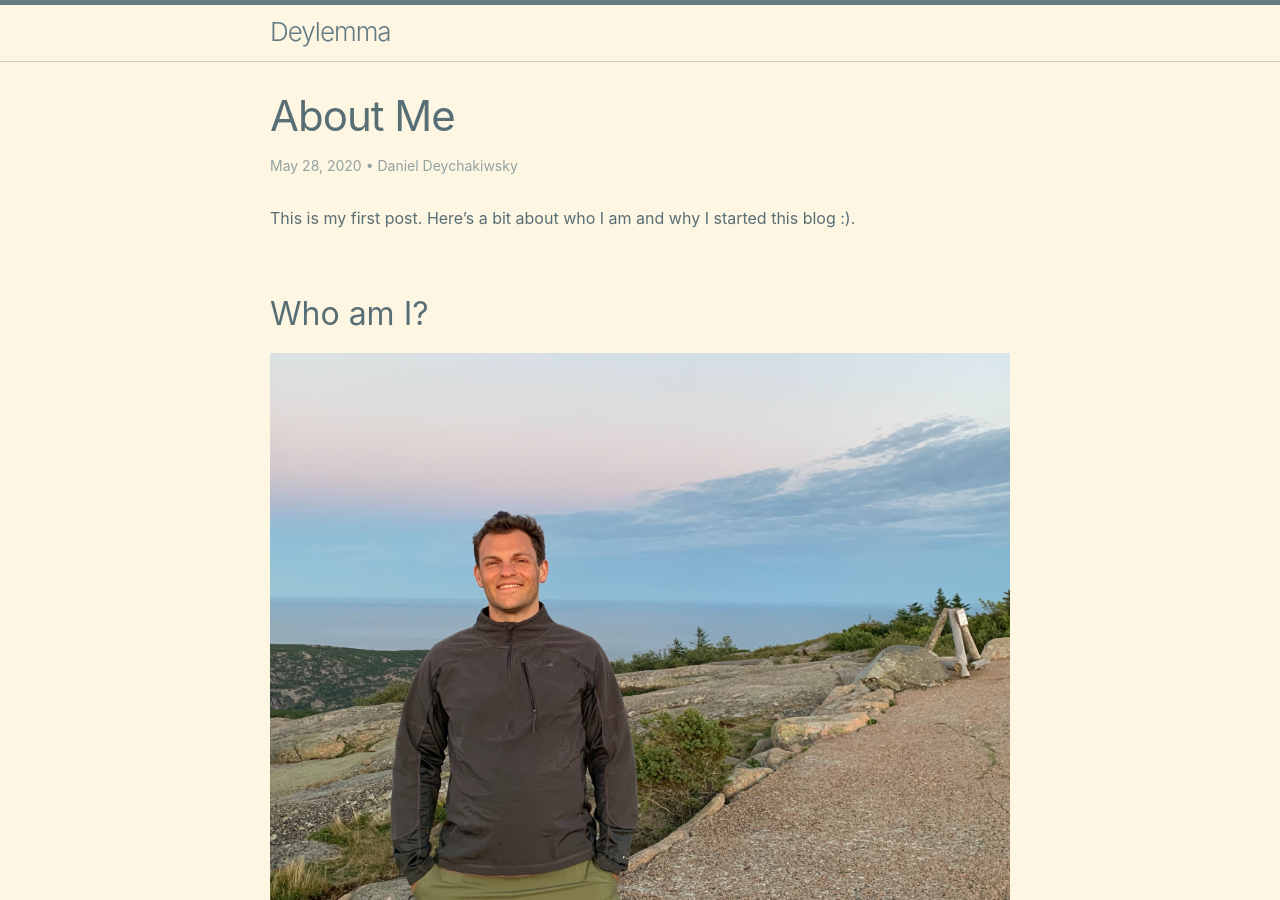
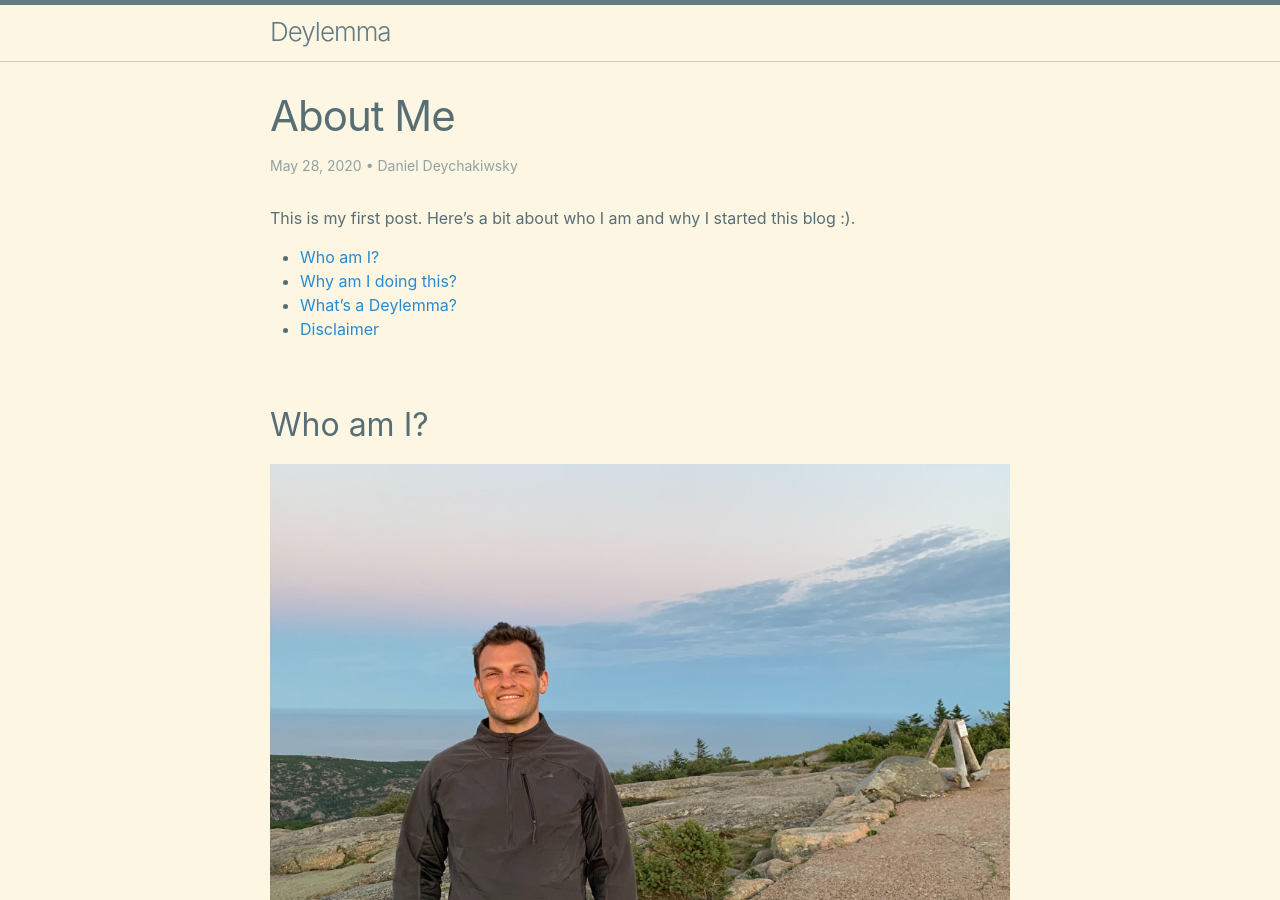
Before and after one commit to daniel-deychakiwsky/daniel-deychakiwsky.github.io, a Jekyll site: the page built from _posts/2020-05-28-about-me.md, in a window 1280 px wide and 900 px high. Built offline with Jekyll 4.4.1, drawn with Linux system fonts in a browser that asks for light colours.

Commit message:
add disclaimer

```diff
--- a/_posts/2020-05-28-about-me.md
+++ b/_posts/2020-05-28-about-me.md
@@ -9,6 +9,9 @@
 ---
 
 This is my first post. Here's a bit about who I am and why I started this blog :).
+
+* TOC
+{:toc}
 
 ## Who am I?
 
@@ -50,8 +53,8 @@
 >a lemma is a generally minor, proven proposition which is used as a
 >stepping stone to a larger result.
 
-----
+## Disclaimer
 
-_The content of this blog, in entirety,
+The content of this blog, in entirety,
 is not affiliated with any of my previous
-or current employer(s)._
+or current employer(s).
```
Also changed, not shown: 7 other files.
